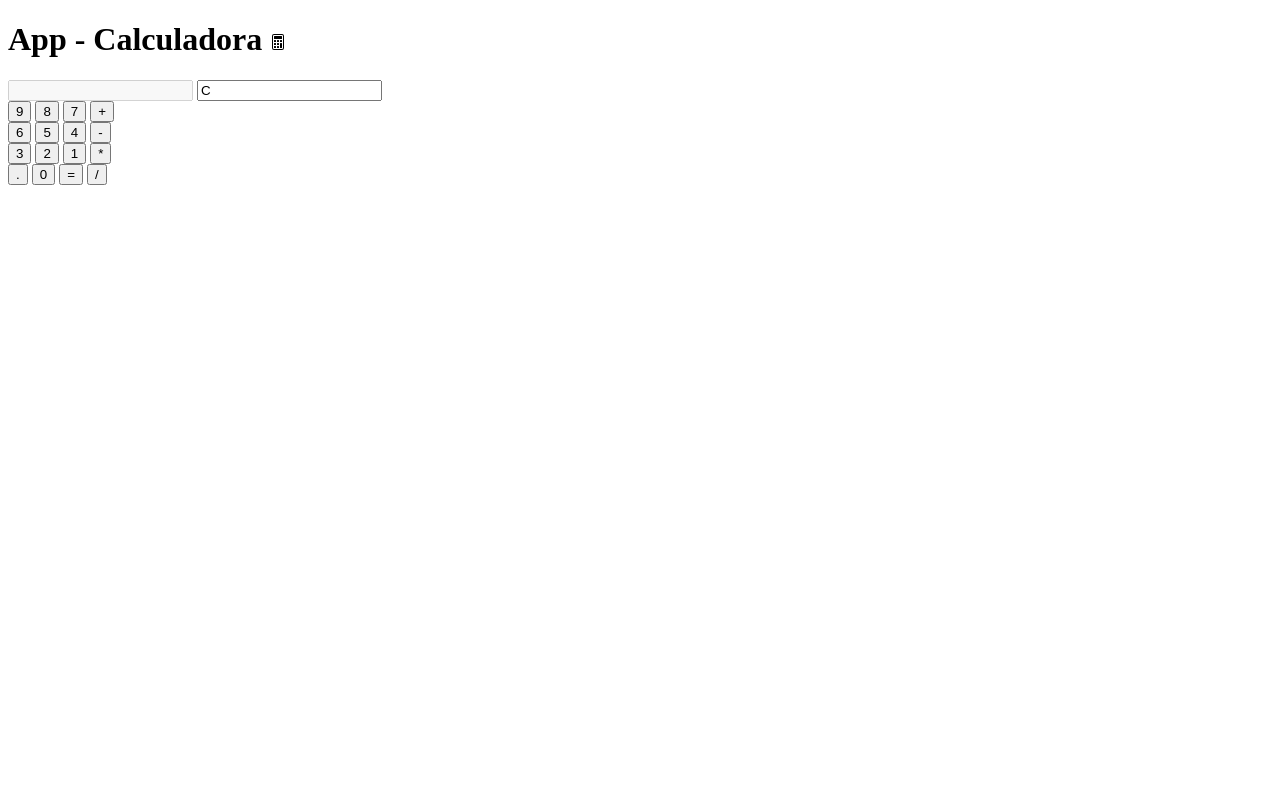
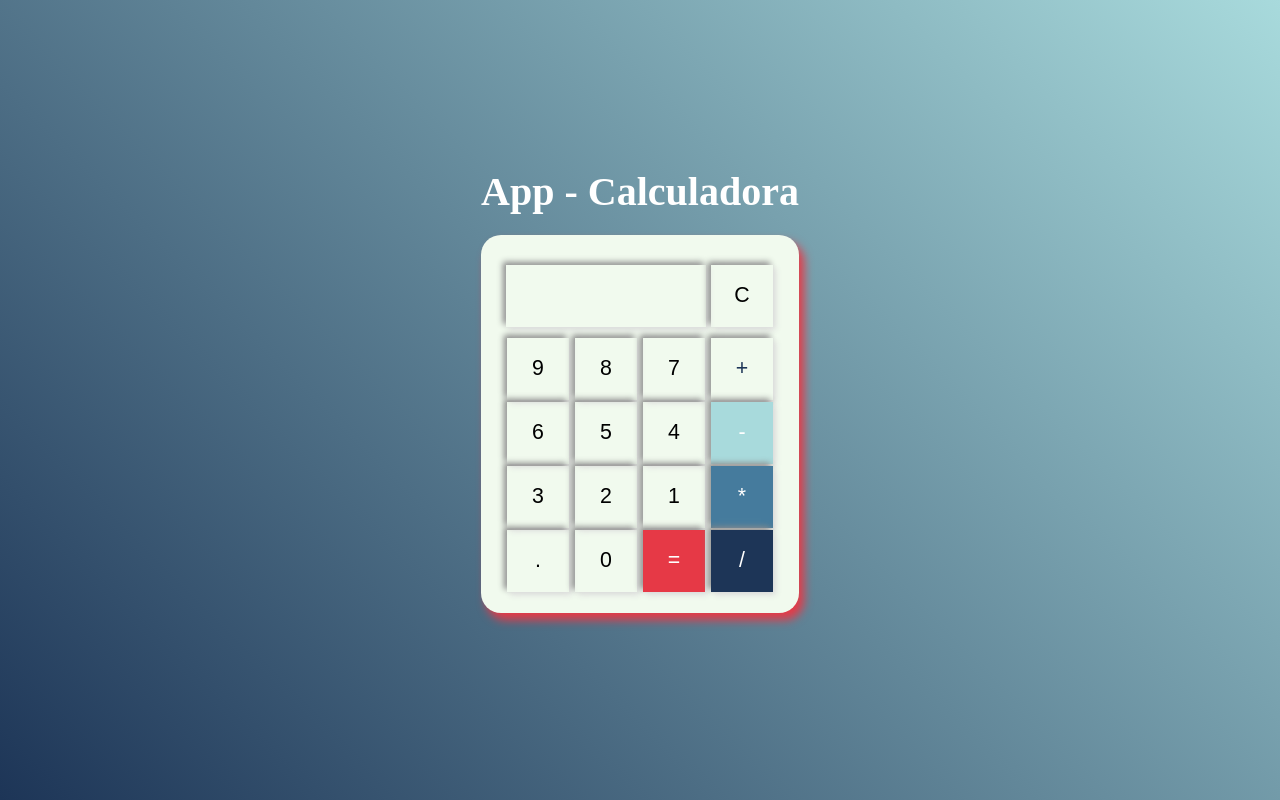
Before and after one commit to jamilie/Calculadora, a plain HTML site: page index.html in a window 1280 px wide. Drawn offline with nearby package versions, Linux system fonts and the light colour scheme; files that its build step writes are made by us from their sources.

Commit message:
feat: conclusão do projeto desktop

```diff
--- a/css/style.scss
+++ b/css/style.scss
@@ -0,0 +1,88 @@
+* {
+    margin: 0;
+    padding: 0;
+    box-sizing: border-box;
+}
+
+body {
+    display: flex;
+    flex-direction: column;
+    align-items: center;
+    justify-content: center;
+    width: 100%;
+    height: 100vh;
+    background-image: linear-gradient(45deg, #1d3557, #a8dadc);
+
+    h1 {
+        font-size: 30pt;
+color: #fff;
+    }
+}
+
+form {
+    margin: 20px auto;
+    text-align: center;
+    padding: 20px;
+    background: #f1faee;
+    border-radius: 20px;
+    filter: drop-shadow(5px 7px 5px #e63946);
+    color: #1d3557;
+
+
+.text:first-child {
+    width: 200px;
+    height: 62px;
+    background: transparent;
+    border: none;
+    margin: 10px 0;
+    color: #000;
+    padding: 0 10px;
+    letter-spacing: 2px;
+    font-size: 16pt;
+    text-align: right;
+    cursor: auto;
+}
+
+
+
+input {
+    width: 62px;
+    height: 62px;
+    margin: 1px;
+    font-size: 16pt;
+    text-align: center;
+    background: transparent;
+    box-shadow: 3px 3px 6px #ddd, -3px -3px 6px #888;
+    border: none;
+    cursor: pointer;
+}
+
+:focus {
+    outline: none;
+}
+}
+
+.color4 {
+    background-color: #1d3557;
+    color: #fff;
+}
+
+.color1 {
+    background-color: #f1faee;
+    color: #1d3557;
+}
+
+.color2 {
+    background-color: #a8dadc;
+    color: #fff;
+}
+
+.color3 {
+    background-color: #457b9d;
+    color: #fff;
+}
+
+.color5 {
+    background-color: #e63946;
+    color: #fff;
+}
--- a/index.html
+++ b/index.html
@@ -8,10 +8,11 @@
     <link rel="stylesheet" href="https://cdn.jsdelivr.net/npm/bootstrap-icons@1.11.1/font/bootstrap-icons.css">
 </head>
 <body>
-    <header>
-       <h1>App - Calculadora <span><img src="img/calculator.svg"></span></h1>
-    </header>
+
+
     <main>
+        <h1>App - Calculadora </h1>
+
         <form action="" name="calculator">
 
 
@@ -42,7 +43,7 @@
 
             <input type="button" value="." class="num mainColor" name="btnpoto" onclick="displaynum(btnponto.value)">
             <input type="button" value="0" class="num mainColor" name="btn0" onclick="displaynum(btn0.value)">
-            <input type="button" value="=" class="num mainColor" name="btnigual" onclick="text1.value=eval(text1.value)">
+            <input type="button" value="=" class="num color5" name="btnigual" onclick="text1.value=eval(text1.value)">
             <input type="button" value="/" class="num color4" name="btndivi" onclick="displaynum(btndivi.value)">
 
             <br>
```
Also changed, not shown: css/style.css (added), 1 other file.
